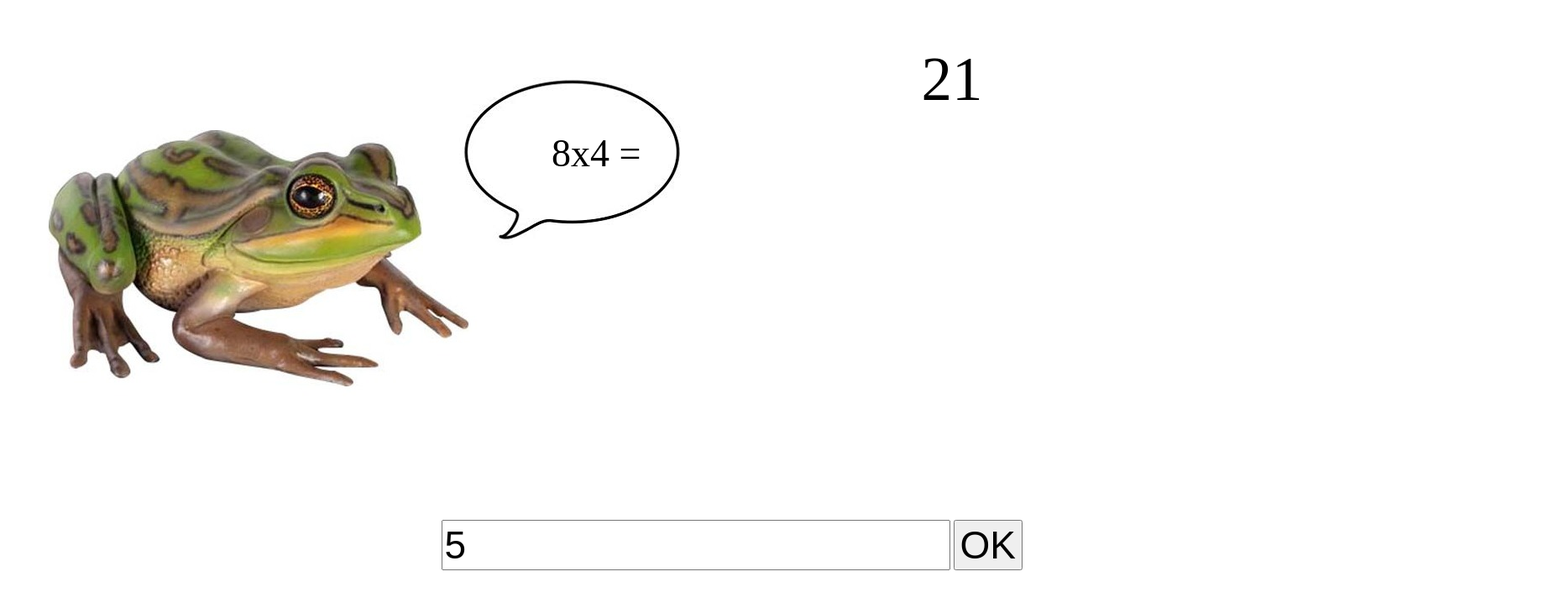
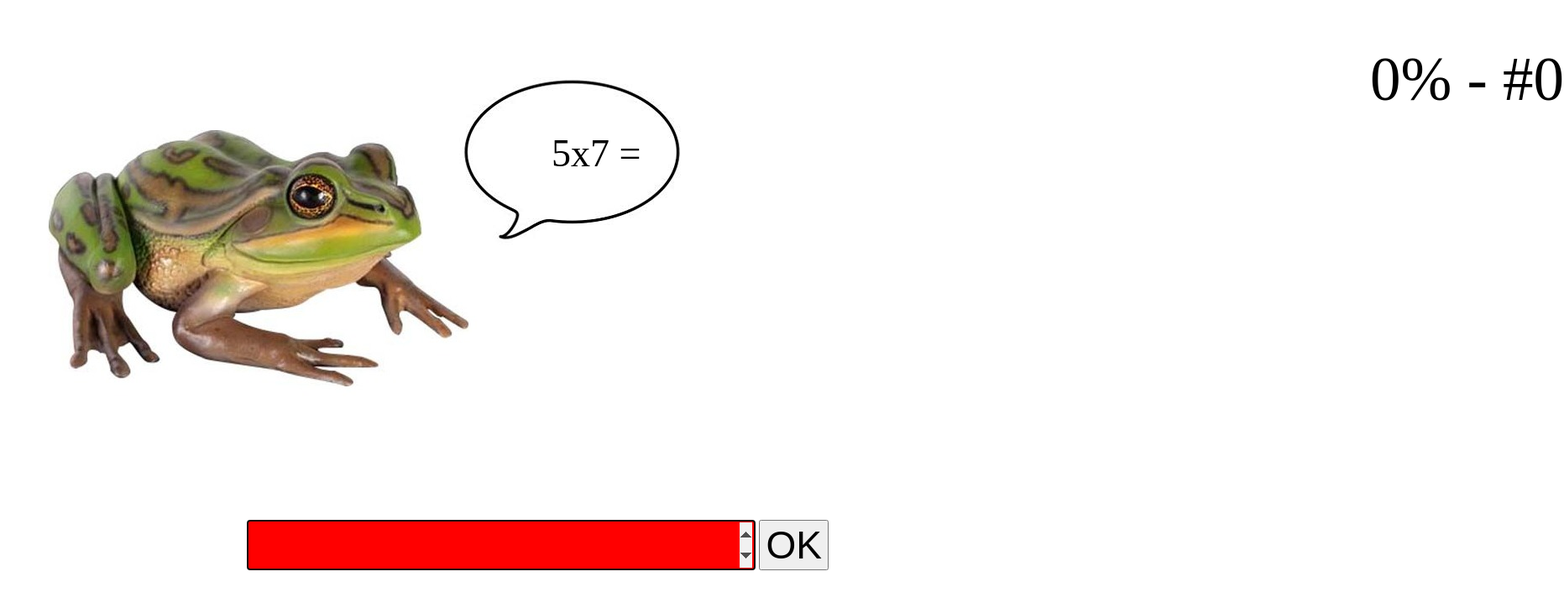
Before and after one commit to cdaugan/calculette, a plain HTML site: page index.html in a window 1280 px wide. Both pictures are taken after typing "5" into the empty fields and a click on the input "OK". Shown: the whole page at 84% size, 1863 px wide, since content can reach past the window. Drawn offline with nearby package versions, Linux system fonts and the light colour scheme.

Commit message:
réglage des points et de la couleur

```diff
--- a/index.css
+++ b/index.css
@@ -40,3 +40,24 @@ input {
     font-size: 73px;
     text-align: right;
 }
+
+#scorePourcent {
+    float: right;
+    position: relative;
+    top: -566px;
+    left: 645px;
+    font-size: 73px;
+    text-align: right;
+}
+
+#reponse {
+    background-color:white
+}
+
+#reponse.bonne {
+    background-color:green;
+}
+
+#reponse.mauvaise{
+    background-color: red;
+}
--- a/index.html
+++ b/index.html
@@ -16,11 +16,12 @@
             <img src="images/bulle.jpg" class="flip-horizontally" id="bulle" />
             <span id="question">3x2 =</span>
         </div>
+        <div id="score">21</div>
+        <div id="scorePourcent">0% - #</div>
         <form id="reponse-decor">
             <input id="reponse" type="number">
             <input type="submit" value="OK">
         </form>
-        <div id="score">21</div>
 
     </div>
 
--- a/index.js
+++ b/index.js
@@ -21,11 +21,8 @@ $(function () {
         }
     ];
 
-    function poserQuestion(question) {
-        $('#question').text(question);
-    }
 
-    function nouvelleQuestion() {
+    function genererQuestion() {
         let op1 = (Math.floor(Math.random() * 9) + 1);
         let operation = (Math.floor(Math.random() * 3));
         let op2 = (Math.floor(Math.random() * 9) + 1);
@@ -36,24 +33,42 @@ $(function () {
         };
     }
 
+    let score = 0;
+    let nbQuestions = 0;
 
-    let question = nouvelleQuestion();
-    poserQuestion(question.op1 + operations[question.operation].nom + question.op2 + ' =');
+    function afficherQuestion(question) {
+        $('#question').text(question);
+        $('#score').text(score);
+        $('#scorePourcent').text(nbQuestions == 0 ? '0% - #' : Math.floor((score/nbQuestions*100 )) + '% - #');
+    }
 
+    let question = null;
 
+    function nouvelleQuestion() {
+        question = genererQuestion();
+        afficherQuestion(question.op1 + operations[question.operation].nom + question.op2 + ' =');
+        $('#reponse').trigger('focus');
+        $('#reponse').val('');
+    }
 
     $('#reponse-decor').on('submit', function (e) {
         e.preventDefault();
         let reponse = $('#reponse').val();
         console.log('Ta réponse est ' + reponse);
         let bonneReponse = operations[question.operation].calcul(question.op1, question.op2);
+        $('#reponse').removeClass("bonne").removeClass("mauvaise");
         if (reponse == bonneReponse) {
             console.log('Bravo bonne réponse');
+            $('#reponse').addClass("bonne");
+            score++; // score = score + 1; score += 1;
         } else {
             console.log('Désolé, la bonne réponse était ' + bonneReponse);
-
+            $('#reponse').addClass("mauvaise");
         }
+        nbQuestions++;
+        nouvelleQuestion();
     })
 
-
+    // Initialisation : première question
+    nouvelleQuestion();
 })
```
